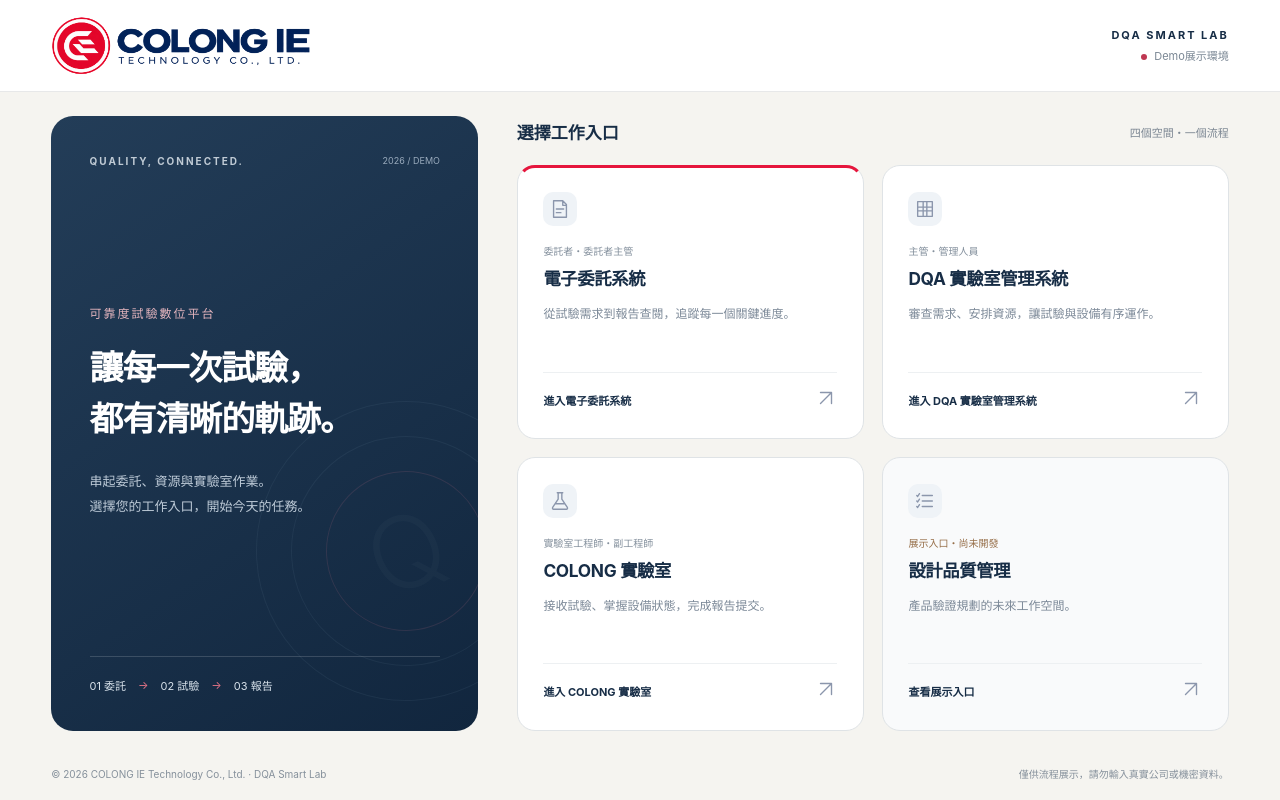
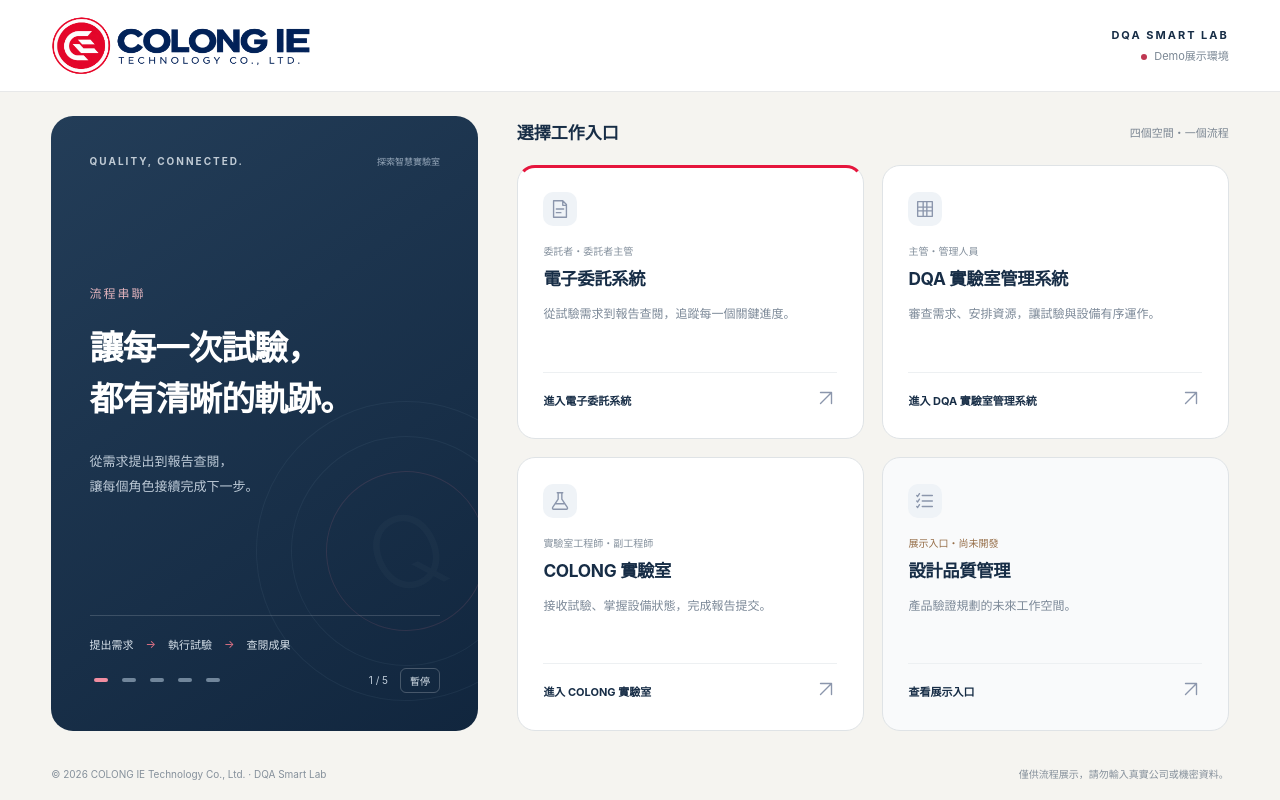
Before and after one commit to ericmat85/-dqa-smart-lab, a React (Vite) app: page / in a window 1280 px wide. Built offline with nearby package versions, Linux system fonts and the light colour scheme.

Commit message:
Add five rotating homepage stories with 15-second playback and controls

```diff
--- a/src/App.jsx
+++ b/src/App.jsx
@@ -79,7 +79,18 @@ function PortalIcon({kind='arrow'}) {
  const paths={request:'M8 3H5v18h14V7l-4-4H8m7 0v5h4M8 12h8M8 16h5',lms:'M4 4h16v16H4zM4 10h16M10 4v16M14 4v16M4 14h16',lab:'M9 3h6M10 3v7l-6 9a1.3 1.3 0 001 2h14a1.3 1.3 0 001-2l-6-9V3M7 15h10',validation:'M9 6h11M9 12h11M9 18h11M3 6l1 1 2-3M3 12l1 1 2-3M3 18l1 1 2-3',arrow:'M6 18 18 6M6 6h12v12'};
  return <svg width="22" height="22" viewBox="0 0 24 24" fill="none" stroke="currentColor" strokeWidth="1.5" strokeLinecap="round" strokeLinejoin="round" aria-hidden="true"><path d={paths[kind]||paths.arrow}/></svg>;
 }
+const portalStories = [
+ {tag:'流程串聯',title:['讓每一次試驗，','都有清晰的軌跡。'],description:['從需求提出到報告查閱，','讓每個角色接續完成下一步。'],steps:['提出需求','執行試驗','查閱成果']},
+ {tag:'電子委託',title:['把需求說清楚，','讓試驗有好開始。'],description:['集中填寫樣品、條件與判定基準，','透過簽核與補件，確認每一份委託。'],steps:['填寫委託','主管簽核','實驗室受理']},
+ {tag:'資源協作',title:['讓設備與時間，','都安排得剛剛好。'],description:['整合設備容量、條件與使用時段，','協助主管辨識衝突、掌握排程。'],steps:['確認條件','安排設備','追蹤進度']},
+ {tag:'試驗追蹤',title:['掌握現場進度，','留下每一步紀錄。'],description:['接收試驗、查看設備與作業狀態，','讓暫停、恢復與完成都有跡可循。'],steps:['接收試驗','掌握狀態','提交報告']},
+ {tag:'報告留存',title:['讓試驗的成果，','成為可查閱的知識。'],description:['報告依序審核，待主管查閱確認後，','再將委託與結果整合為結案文件。'],steps:['報告審核','主管查閱','結案留存']}
+];
 function PortalHome({ navigate }) {
+ const [storyIndex,setStoryIndex]=useState(0);
+ const [storyPaused,setStoryPaused]=useState(false);
+ useEffect(()=>{if(storyPaused)return;const timer=setInterval(()=>setStoryIndex(index=>(index+1)%portalStories.length),15000);return()=>clearInterval(timer);},[storyIndex,storyPaused]);
+ const story=portalStories[storyIndex];
  const [hoveredCard,setHoveredCard]=useState(null);
  const [focusedCard,setFocusedCard]=useState(null);
  const highlightedCard=hoveredCard||focusedCard;
@@ -87,7 +98,7 @@ function PortalHome({ navigate }) {
  return <div className="portal-shell">
   <header className="portal-header"><a className="portal-brand" href="/" aria-label="DQA Smart Lab 首頁" onClick={e=>{e.preventDefault();navigate('/');}}><CompanyBrandLogo/></a><div className="portal-header-meta"><span>DQA SMART LAB</span><small><i/>Demo展示環境</small></div></header>
   <main className="portal-main">
-   <section className="portal-intro"><div className="portal-intro-top"><span className="portal-eyebrow">QUALITY, CONNECTED.</span><span className="portal-edition">2026 / DEMO</span></div><div className="portal-intro-copy"><p className="portal-overline">可靠度試驗數位平台</p><h1>讓每一次試驗，<br/>都有清晰的軌跡。</h1><p className="portal-intro-description">串起委託、資源與實驗室作業。<br/>選擇您的工作入口，開始今天的任務。</p></div><div className="portal-orbit" aria-hidden="true"><div/><div/><div/><span>Q</span></div><div className="portal-flow"><span>01 委託</span><b>→</b><span>02 試驗</span><b>→</b><span>03 報告</span></div></section>
+   <section className="portal-intro" aria-label="平台主題輪播" aria-roledescription="輪播"><div className="portal-intro-top"><span className="portal-eyebrow">QUALITY, CONNECTED.</span><span className="portal-edition">探索智慧實驗室</span></div><div className="portal-intro-copy portal-story" key={storyIndex}><p className="portal-overline">{story.tag}</p><h1>{story.title[0]}<br/>{story.title[1]}</h1><p className="portal-intro-description">{story.description[0]}<br/>{story.description[1]}</p></div><div className="portal-orbit" aria-hidden="true"><div/><div/><div/><span>Q</span></div><div className="portal-story-footer"><div className="portal-flow">{story.steps.map((step,index)=><React.Fragment key={step}>{index>0&&<b aria-hidden="true">→</b>}<span>{step}</span></React.Fragment>)}</div><div className="portal-story-controls"><div className="portal-story-dots" role="group" aria-label="選擇主題">{portalStories.map((item,index)=><button type="button" key={item.tag} aria-label={`第 ${index+1} 張：${item.tag}`} aria-pressed={index===storyIndex} onClick={()=>setStoryIndex(index)}/>)}</div><span className="portal-story-count">{storyIndex+1} / 5</span><button type="button" className="portal-story-pause" aria-label={storyPaused?'播放主題輪播':'暫停主題輪播'} onClick={()=>setStoryPaused(value=>!value)}>{storyPaused?'播放':'暫停'}</button></div></div></section>
    <section className="portal-workspaces" aria-label="工作入口"><div className="portal-section-title"><h2>選擇工作入口</h2><span>四個空間・一個流程</span></div><div className="portal-choices" aria-label="選擇系統">{portalSystems.map(system=><button key={system.path} className={`portal-card portal-card-${system.path}${markerCard===system.path?' is-marker':''}${highlightedCard===system.path?' is-highlighted':''}`} onMouseEnter={()=>setHoveredCard(system.path)} onMouseLeave={()=>setHoveredCard(null)} onFocus={()=>setFocusedCard(system.path)} onBlur={()=>setFocusedCard(null)} onClick={()=>navigate(`/${system.path}/login`)}><span className="portal-card-top"><span className="portal-card-icon" aria-hidden="true"><PortalIcon kind={system.path}/></span></span><span className="portal-card-kicker">{system.role}</span><strong>{system.title}</strong><span className="portal-card-desc">{system.description}</span><span className="portal-card-bottom">{system.action}<b aria-hidden="true"><PortalIcon/></b></span></button>)}</div></section>
   </main>
   <footer className="portal-footer"><span>© 2026 COLONG IE Technology Co., Ltd. · DQA Smart Lab</span><span>僅供流程展示，請勿輸入真實公司或機密資料。</span></footer>
--- a/src/PortalHome.css
+++ b/src/PortalHome.css
@@ -27,3 +27,14 @@
 .portal-card.is-highlighted .portal-card-icon{color:var(--entry-icon);background:var(--entry-icon-bg)}
 .portal-card.is-highlighted .portal-card-bottom b{color:var(--portal-red)}
 @media(prefers-reduced-motion:reduce){.portal-card:before,.portal-card .portal-card-icon,.portal-card .portal-card-bottom b,.portal-card>strong,.portal-card-kicker,.portal-card-desc,.portal-card-bottom{transition:none}}
+
+.portal-story-footer{position:relative;z-index:1}
+.portal-story-controls{display:flex;align-items:center;gap:12px;margin-top:16px;color:#bdcad7;font-size:10px}
+.portal-story-dots{display:flex;gap:6px}.portal-story-dots button{width:22px;height:24px;position:relative;padding:0;border:0;background:transparent;cursor:pointer}
+.portal-story-dots button:before{content:"";position:absolute;left:4px;right:4px;top:10px;height:4px;border-radius:3px;background:#71869b}
+.portal-story-dots button[aria-pressed=true]:before{background:#f18da0}
+.portal-story-count{margin-left:auto;white-space:nowrap}.portal-story-pause{background:transparent;border:1px solid #ffffff38;border-radius:6px;color:#d8e2eb;padding:4px 9px;font:inherit;cursor:pointer}
+.portal-story-controls button:focus-visible{outline:2px solid #fff;outline-offset:3px}
+.portal-story{animation:portal-story-in .4s ease-out}
+@keyframes portal-story-in{from{opacity:0;transform:translateY(8px)}to{opacity:1;transform:translateY(0)}}
+@media(prefers-reduced-motion:reduce){.portal-story{animation:none}}
```
Also changed, not shown: 1 other file (tests, documents, lock files or other folders).
